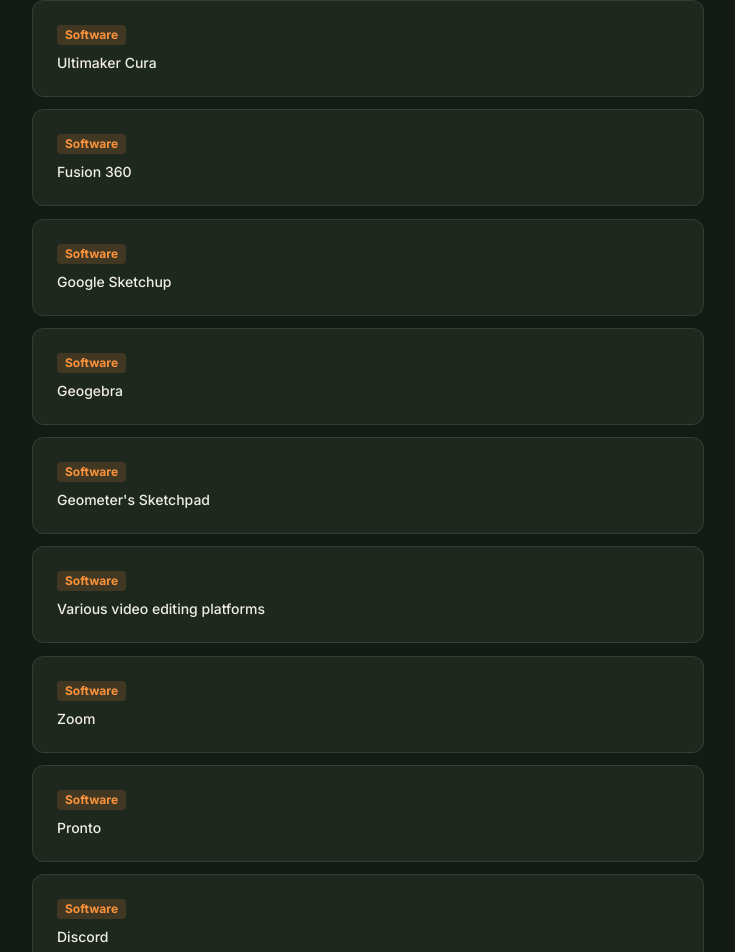
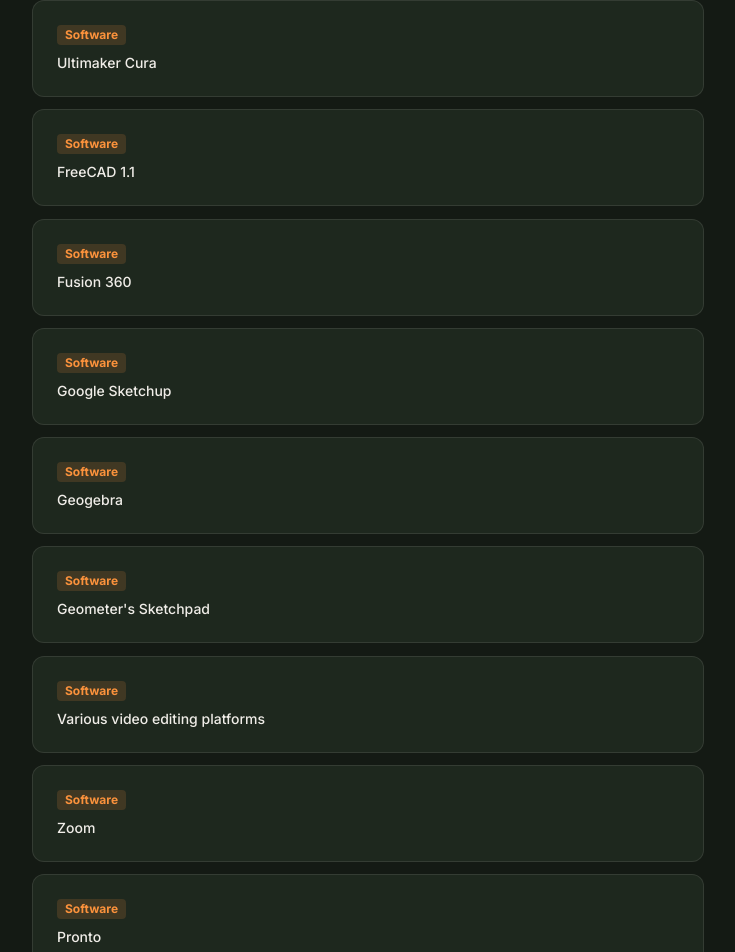
Before and after one commit to shuff57/steven, a Next.js app: page /skills in a window 1280 px wide. Shown: the part 2433-3385 px from the top of the page, without its empty margins (272-1007 px from the left). Built offline with nearby package versions, Linux system fonts and the light colour scheme.

Commit message:
feat(data): add FreeCAD 1.1 to software skills
Ultraworked with [Sisyphus](https://github.com/code-yeongyu/oh-my-opencode)

Co-authored-by: Sisyphus <clio-agent@sisyphuslabs.ai>

```diff
--- a/src/data/skills.ts
+++ b/src/data/skills.ts
@@ -24,6 +24,7 @@
   'StatCrunch',
   'VCarve',
   'Ultimaker Cura',
+  'FreeCAD 1.1',
   'Fusion 360',
   'Google Sketchup',
   'Geogebra',
```
